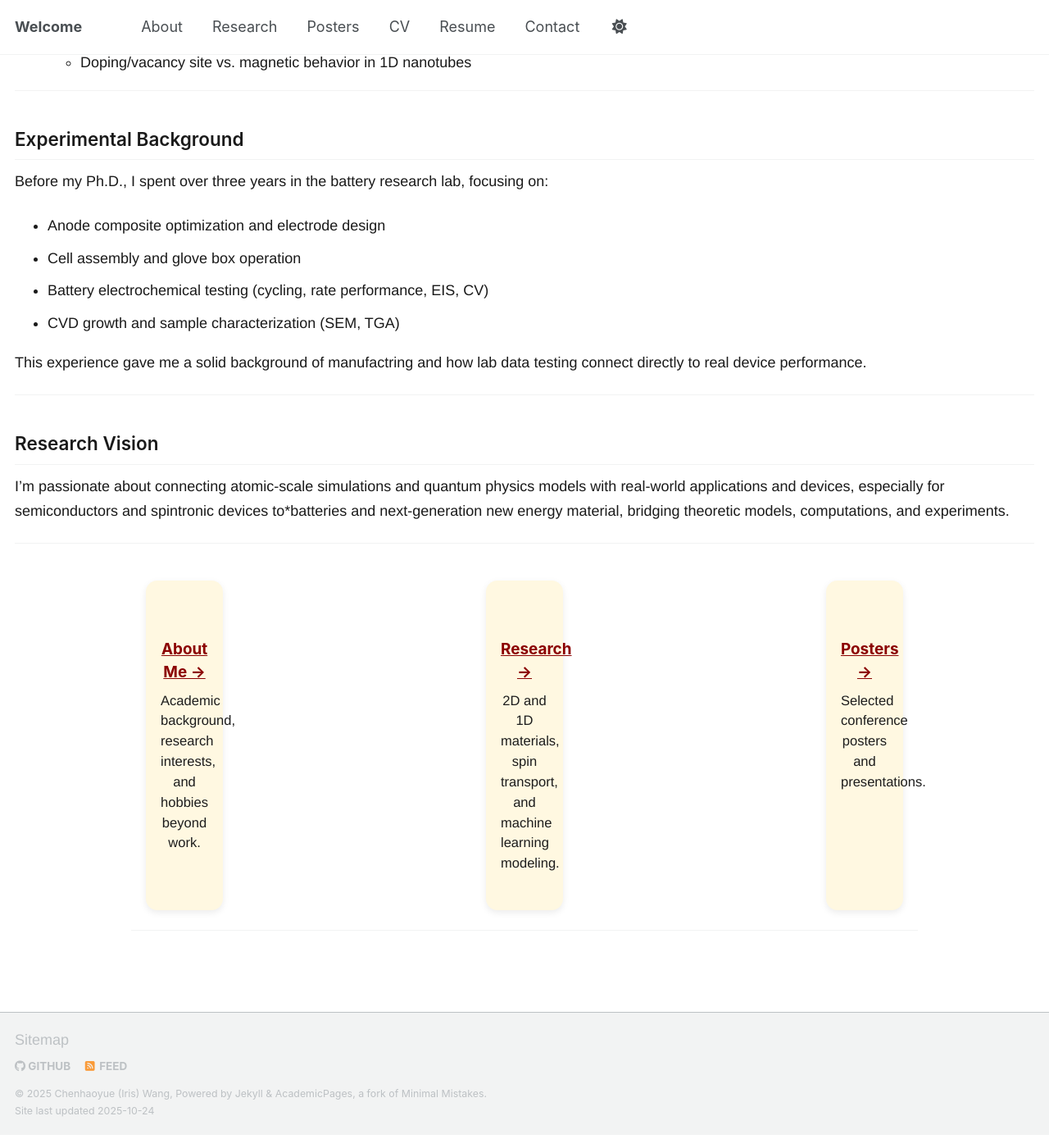
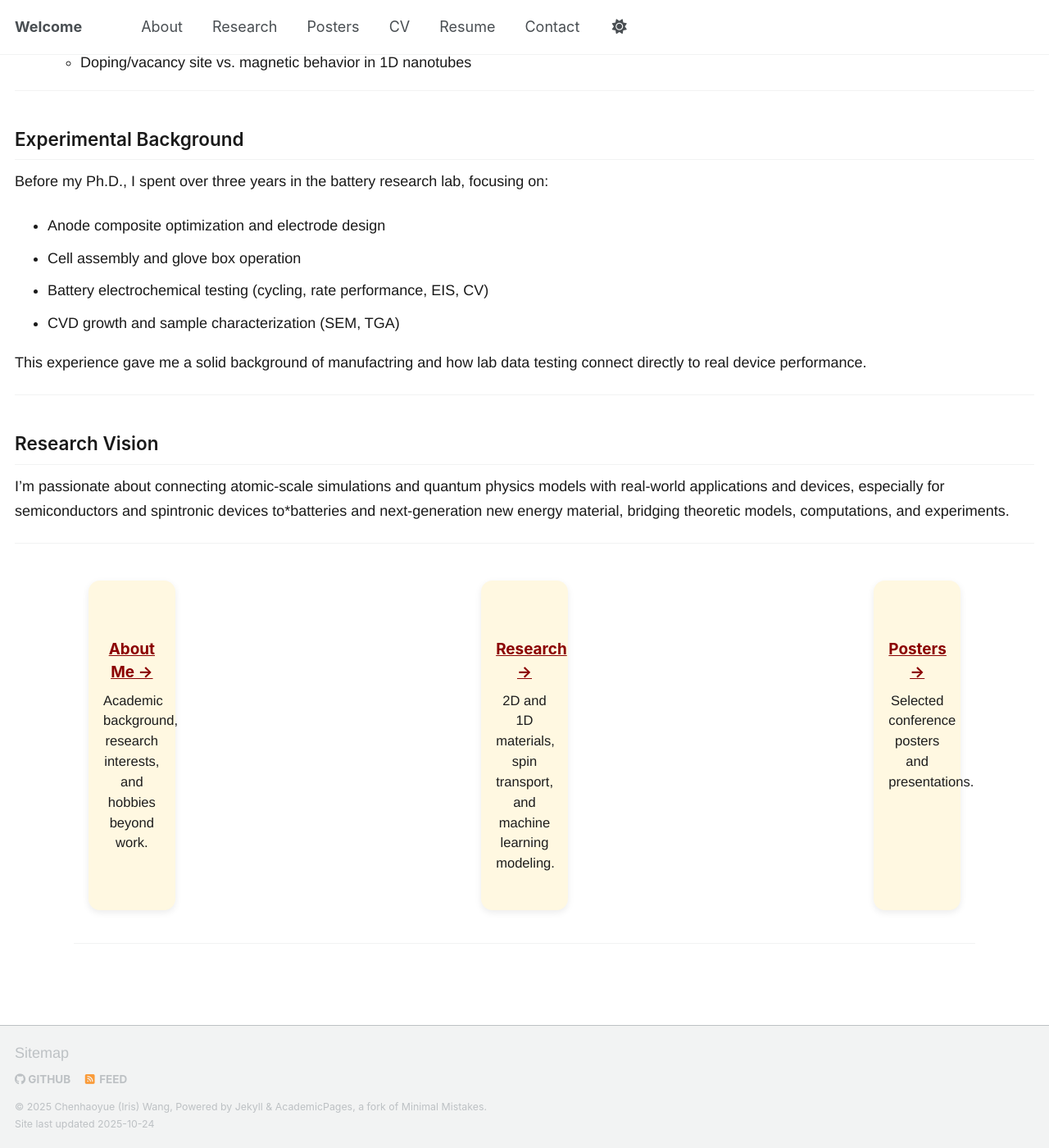
Before and after one commit to Iris-wang-233/Iris-Wang-233.github.io, a Jekyll site: the page built from _pages/index.md, in a window 1280 px wide and 1400 px high, scrolled down 744 px. Shown: the whole window at 82% size. Built offline with Jekyll 4.4.1, drawn with Linux system fonts in a browser that asks for light colours; a script that is not in the unit is left out.

Commit message:
Update custom.css

```diff
--- a/assets/css/custom.css
+++ b/assets/css/custom.css
@@ -51,9 +51,9 @@ a:hover {
 /* Wrapper uses GRID so each card has a fixed column */
 .feature__wrapper{
   display:grid;
-  grid-template-columns: repeat(3, minmax(240px, 1fr)); /* 3 fixed slots */
-  gap: 24px;
-  max-width: 960px;
+  grid-template-columns: repeat(3, minmax(320px, 1fr)); /* 3 fixed slots */
+  gap: 40px;
+  max-width: 1100px;
   margin: 2.5rem auto;
   padding: 0 1rem;
   box-sizing: border-box;
```
